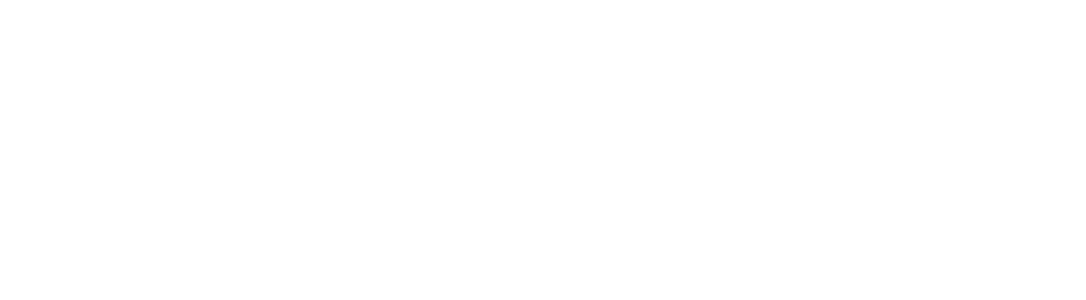
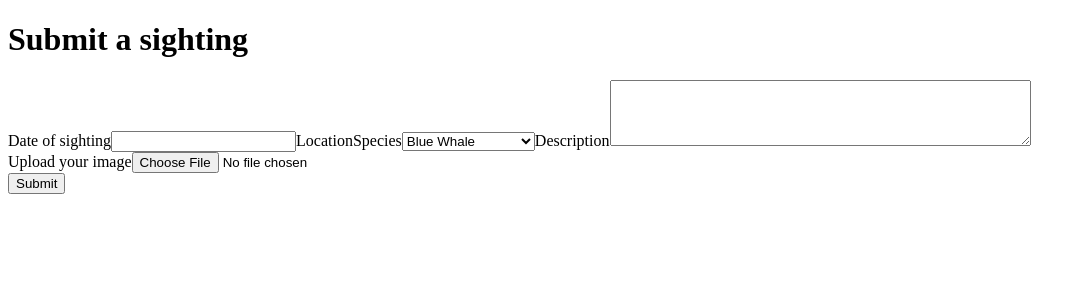
Before and after one commit to techswitch-learners/whale-spotting-2023-aug, a React (Vite) app in the folder frontend/: page /#/SubmissionForm in a window 1280 px wide. Before the commit this address had no page. Shown: the top 300 px of the page, without its empty margins (0-1086 px from the left). Built offline with nearby package versions, Linux system fonts and the light colour scheme.

Commit message:
add SubmissionForm skeleton

```diff
--- a/frontend/src/App.tsx
+++ b/frontend/src/App.tsx
@@ -1,5 +1,6 @@
 import { HashRouter as Router, Routes, Route } from "react-router-dom";
 import Home from "./pages/Home";
+import SubmissionForm from "./pages/SubmissionForm";
 import "./App.scss";
 
 export const App = () => {
@@ -7,6 +8,7 @@
     <Router>
       <Routes>
         <Route index element={<Home />} />
+        <Route path="/SubmissionForm" element={<SubmissionForm />} />
       </Routes>
     </Router>
   );
--- /dev/null
+++ b/frontend/src/pages/SubmissionForm.tsx
@@ -0,0 +1,44 @@
+const SubmissionForm = () => {
+  return (
+    <>
+      <form>
+        <h1>Submit a sighting</h1>
+        <label htmlFor="date">Date of sighting</label>
+        <input type="text" id="date" name="date" />
+
+        <label htmlFor="location">Location</label>
+
+        <label htmlFor="species">Species</label>
+        <select name="species" id="species">
+          <option value="Blue Whale">Blue Whale</option>
+          <option value="Bowhead Whale">Bowhead Whale</option>
+          <option value="Bryde's Whale">Bryde's Whale</option>
+          <option value="False Killer Whale">False Killer Whale</option>
+          <option value="Fin whale">Fin whale</option>
+          <option value="Gray Whale">Gray Whale</option>
+          <option value="Hump Back Whale">Hump Back Whale</option>
+          <option value="Killer whale">Killer whale</option>
+          <option value="Minke Whale">Minke Whale</option>
+          <option value="Pilot Whale">Pilot Whale</option>
+          <option value="Right whale">Right whale</option>
+          <option value="Sei Whale">Sei Whale</option>
+          <option value="Sperm Whale">Sperm Whale</option>
+        </select>
+
+        <label htmlFor="date">Description</label>
+        <textarea id="description" rows={4} cols={50} name="description">
+          {" "}
+        </textarea>
+
+        <form action="/action_page.php">
+          <label htmlFor="date">Upload your image</label>
+          <input type="file" id="myFile" name="filename" />
+        </form>
+
+        <input type="submit" />
+      </form>
+    </>
+  );
+};
+
+export default SubmissionForm;
```
Also changed, not shown: 1 other file (tests, documents, lock files or other folders).
